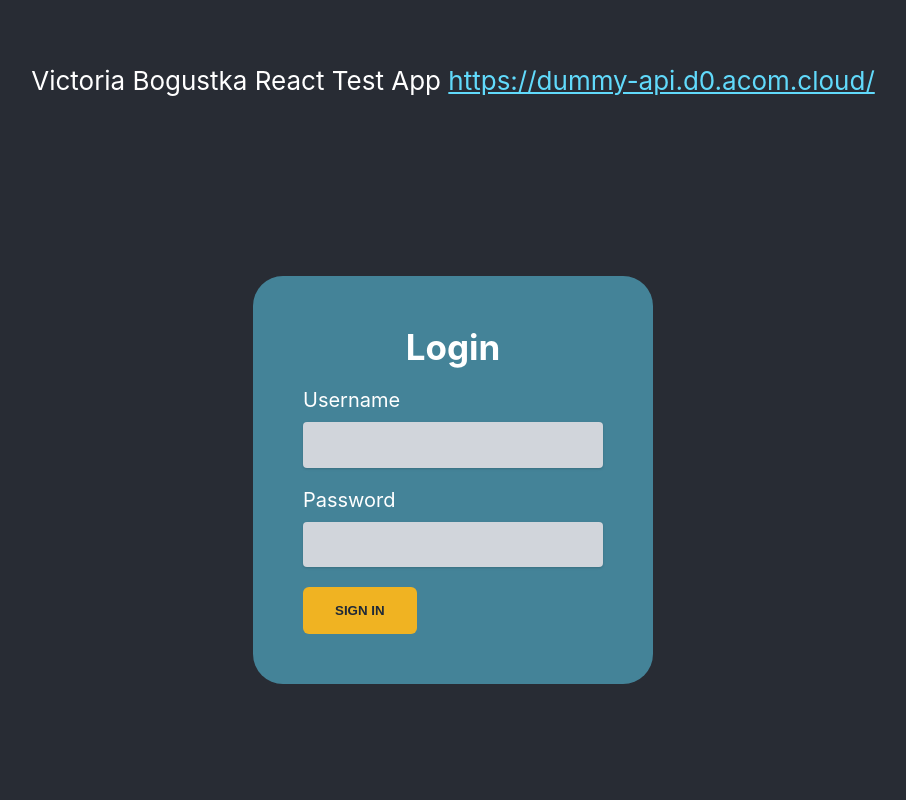
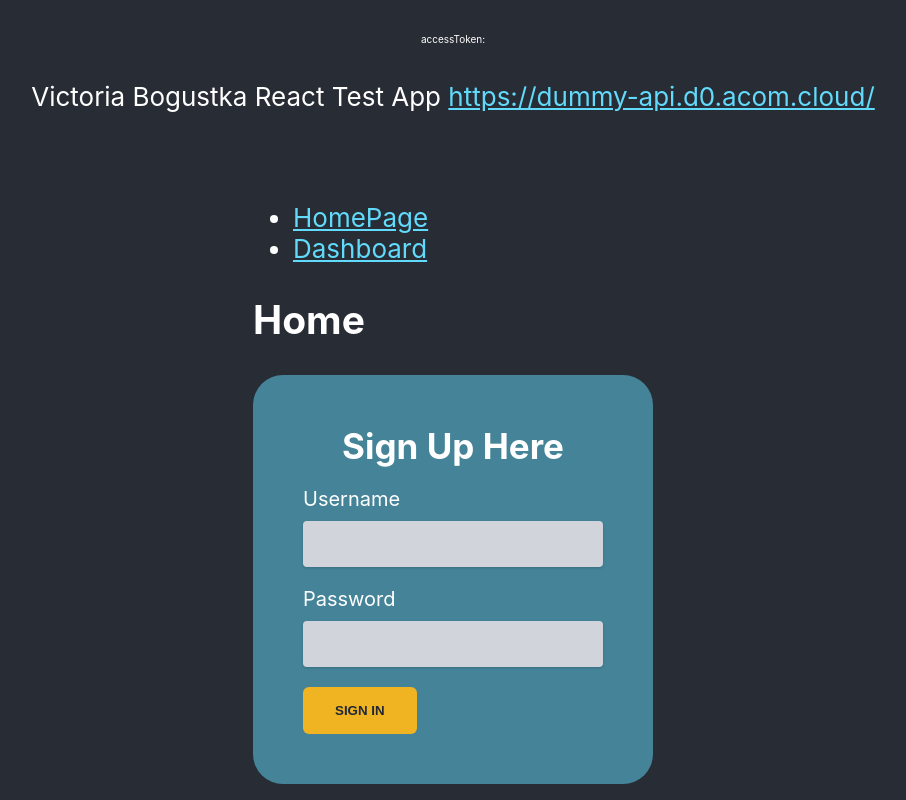
Before and after one commit to Alozi/react-test-app, a React (Create React App) app: page / in a window 1280 px wide. Shown: the whole page, without its empty margins (187-1093 px from the left). Built offline with nearby package versions, Linux system fonts and the light colour scheme.

Commit message:
Add react-router-dom to application, componets Homepage and Dashboard

```diff
--- a/package.json
+++ b/package.json
@@ -9,6 +9,7 @@
     "axios": "^1.7.9",
     "react": "^18.3.1",
     "react-dom": "^18.3.1",
+    "react-router-dom": "^7.0.2",
     "react-scripts": "5.0.1",
     "web-vitals": "^2.1.4"
   },
--- a/src/App.css
+++ b/src/App.css
@@ -1,5 +1,4 @@
 .App {
-
   header,
   main {
     background-color: #282c34;
@@ -21,6 +20,12 @@
 
   a {
     color: #61dafb;
+  }
+
+  .access-token {
+    font-size: 10px;
+    word-break: break-all;
+    max-width: 300px;
   }
 }
 
--- a/src/App.jsx
+++ b/src/App.jsx
@@ -1,12 +1,27 @@
 // import logo from "./logo.svg";
 import "./App.css";
+import { BrowserRouter as Router, Routes, Route, Link } from "react-router-dom";
+import { useState } from "react";
 
-import LoginForm from "./components/LoginForm";
+import HomePage from "./components/HomePage";
+import Dashboard from "./components/Dashboard";
 
 function App() {
+  const [accessToken, setAccessToken] = useState();
+
+  console.log("accessToken");
+  console.log(accessToken);
+
+  // console.log("response2");
+  // const response2 = await axios.get(
+  //   `https://dummy-api.d0.acom.cloud/api/auth/user-profile`
+  // );
+  // console.log(response2);
+
   return (
     <div className="App">
       <header>
+        <p className="access-token">accessToken: {accessToken}</p>
         {/* <img src={logo} className="App-logo" alt="logo" /> */}
         <p>
           Victoria Bogustka React Test App{" "}
@@ -20,7 +35,36 @@ function App() {
         </p>
       </header>
       <main>
-        <LoginForm />
+        <Router>
+          <div>
+            <nav>
+              <ul>
+                <li>
+                  <Link to="/">HomePage</Link>
+                </li>
+                <li>
+                  <Link to="/dashboard">Dashboard</Link>
+                </li>
+              </ul>
+            </nav>
+
+            <Routes>
+              <Route
+                path="/"
+                element={
+                  <HomePage
+                    accessToken={accessToken}
+                    setAccessToken={setAccessToken}
+                  />
+                }
+              />
+              <Route
+                path="/dashboard"
+                element={<Dashboard accessToken={accessToken} />}
+              />
+            </Routes>
+          </div>
+        </Router>
       </main>
     </div>
   );
--- /dev/null
+++ b/src/components/Dashboard.jsx
@@ -0,0 +1,8 @@
+export default function Dashboard({ accessToken }) {
+  return (
+    <>
+      <h2>Dashboard</h2>
+      <p>TEST TEXT</p>
+    </>
+  );
+}
--- /dev/null
+++ b/src/components/HomePage.jsx
@@ -0,0 +1,10 @@
+import LoginForm from "./LoginForm";
+
+export default function HomePage({ accessToken, setAccessToken }) {
+  return (
+    <>
+      <h2>Home</h2>
+      <LoginForm accessToken={accessToken} setAccessToken={setAccessToken} />
+    </>
+  );
+}
--- a/src/components/LoginForm.jsx
+++ b/src/components/LoginForm.jsx
@@ -3,7 +3,7 @@ import axios from "axios";
 
 const isValidEmail = /^[\w-\.]+@([\w-]+\.)+[\w-]{2,10}$/g;
 
-export default function LoginForm() {
+export default function LoginForm({ accessToken, setAccessToken }) {
   const [email, setEmail] = useState("");
   const [password, setPassword] = useState("");
   const [showErrorMessages, setShowErrorMessages] = useState({
@@ -60,22 +60,26 @@ export default function LoginForm() {
 
     if (email && email.length && email.match(isValidEmail) && password) {
       try {
-        console.log("try");
+        // console.log("try");
 
         const response = await axios.post(
           `https://dummy-api.d0.acom.cloud/api/auth/login?email=${email}&password=${password}`
         );
-        console.log("response");
-        console.log(response);
+        // console.log("response");
+        // console.log(response);
 
-        console.log("access_token");
-        console.log(response.data.access_token);
+        // console.log("access_token");
+        // console.log(response.data.access_token);
+
+        setAccessToken(response.data.access_token);
 
         localStorage.setItem("access_token", response.data.access_token);
+
+
       } catch (error) {
         console.log(error);
+
         let errorMessage;
-
         if (error.response) {
           if (error.response.data.password !== undefined) {
             errorMessage = error.response.data.password[0];
@@ -99,7 +103,7 @@ export default function LoginForm() {
 
   return (
     <div className="login-form">
-      <h1>Login</h1>
+      <h1>Sign Up Here</h1>
       <form onSubmit={handleLogin}>
         <div>
           <label htmlFor="email">Username</label>
```
Also changed, not shown: 1 other file (tests, documents, lock files or other folders).
